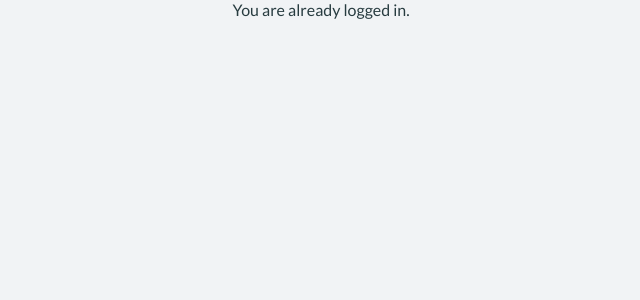
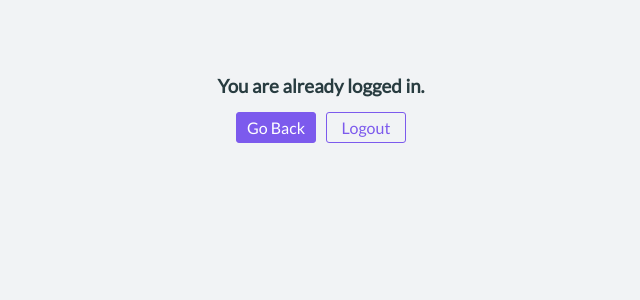
Before and after one commit to iamtraviscole/varyscary, a React (Create React App) app: page /login in a window 1280 px wide. Shown: the top 300 px of the page, without its empty margins (319-959 px from the left). Built offline with nearby package versions, Linux system fonts and the light colour scheme; sample sign-in values are in the browser's storage.

Commit message:
created AlreadyLoggedIn component for Login and Signup

```diff
--- /dev/null
+++ b/src/components/AlreadyLoggedIn.js
@@ -0,0 +1,17 @@
+import React from 'react'
+
+import '../styles/AlreadyLoggedIn.css'
+
+const AlreadyLoggedIn = (props) => {
+  return (
+    <div className='AlreadyLoggedIn__ctr'>
+      <h3>You are already logged in.</h3>
+      <button className='AlreadyLoggedIn__back-btn'
+        onClick={props.handleGoBack}>Go Back</button>
+      <button className='AlreadyLoggedIn__logout-btn'
+        onClick={props.handleLogout}>Logout</button>
+    </div>
+  )
+}
+
+export default AlreadyLoggedIn
--- a/src/components/Login.js
+++ b/src/components/Login.js
@@ -6,6 +6,7 @@ import * as actions from '../actions/actions'
 import { authorizeAndLogin } from '../utils/userSession'
 
 import Spinner from './Spinner'
+import AlreadyLoggedIn from './AlreadyLoggedIn'
 
 class Login extends Component {
 
@@ -35,6 +36,14 @@ class Login extends Component {
   handleLoginSubmit = (event) => {
     event.preventDefault()
     authorizeAndLogin(this.state.user, this.props.history)
+  }
+
+  handleGoBack = () => {
+    this.props.history.goBack()
+  }
+
+  handleLogout = () => {
+    this.props.history.push('/logout')
   }
 
   render() {
@@ -86,9 +95,9 @@ class Login extends Component {
     )
 
     if (this.props.username) {
-      loginContent = <div className='Login__already'>
-        You are already logged in.
-      </div>
+      loginContent = <AlreadyLoggedIn
+        handleGoBack={this.handleGoBack}
+        handleLogout={this.handleLogout} />
     }
 
     return (
--- a/src/components/Signup.js
+++ b/src/components/Signup.js
@@ -5,6 +5,7 @@ import '../styles/Signup.css'
 import * as userSessionUtil from '../utils/userSession'
 
 import Spinner from './Spinner'
+import AlreadyLoggedIn from './AlreadyLoggedIn'
 
 class Signup extends Component {
 
@@ -160,6 +161,14 @@ class Signup extends Component {
     }
   }
 
+  handleGoBack = () => {
+    this.props.history.goBack()
+  }
+
+  handleLogout = () => {
+    this.props.history.push('/logout')
+  }
+
   render() {
     let spinner = null
     if (this.props.isFetching) spinner = (
@@ -231,9 +240,9 @@ class Signup extends Component {
     )
 
     if (this.props.username) {
-      signupContent = <div className='Signup__already'>
-        You are already logged in.
-      </div>
+      signupContent = <AlreadyLoggedIn
+        handleGoBack={this.handleGoBack}
+        handleLogout={this.handleLogout} />
     }
 
     return (
--- a/src/components/User.js
+++ b/src/components/User.js
@@ -81,7 +81,7 @@ class User extends Component  {
     .then(resp => {
       if (resp === 401) {
         this.props.history.push('/')
-        this.props.setMessage('You must be logged in to do that.')
+        this.props.setMessage('You must be logged in to do that')
       } else {
         let monster = this.state.monsters.find(monster => {
           return monster.id === resp.id
--- /dev/null
+++ b/src/styles/AlreadyLoggedIn.css
@@ -0,0 +1,35 @@
+.AlreadyLoggedIn__ctr {
+  text-align: center;
+  margin-top: 75px;
+}
+
+.AlreadyLoggedIn__back-btn {
+  margin: 0 auto;
+  width: 80px;
+  border: 1px solid var(--main-color);
+  border-radius: 3px;
+  color: var(--color-white);
+  background: var(--main-color);
+  padding: 5px;
+  margin-top: 15px;
+}
+
+.AlreadyLoggedIn__back-btn:hover {
+  background: var(--hover-color-dark);
+  border: 1px solid var(--hover-color-dark);
+}
+
+.AlreadyLoggedIn__logout-btn {
+  margin: 0 auto;
+  width: 80px;
+  border: 1px solid var(--main-color);
+  border-radius: 3px;
+  color: var(--main-color);
+  padding: 5px;
+  margin-left: 10px;
+}
+
+.AlreadyLoggedIn__logout-btn:hover {
+  color: var(--hover-color-dark);
+  border: 1px solid var(--hover-color-dark);
+}
--- a/src/styles/Login.css
+++ b/src/styles/Login.css
@@ -77,10 +77,6 @@
   text-decoration: none;
 }
 
-.Login__already {
-  text-align: center;
-}
-
 .Login__spinner {
   position: absolute;
   top: 50%;
--- a/src/styles/Signup.css
+++ b/src/styles/Signup.css
@@ -59,10 +59,6 @@
   text-decoration: none;
 }
 
-.Signup__already {
-  text-align: center;
-}
-
 .Signup__spinner {
   position: absolute;
   top: 50%;
```
